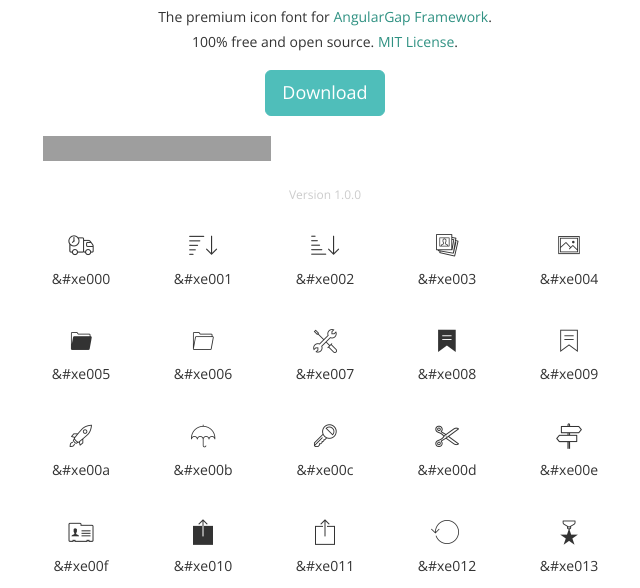
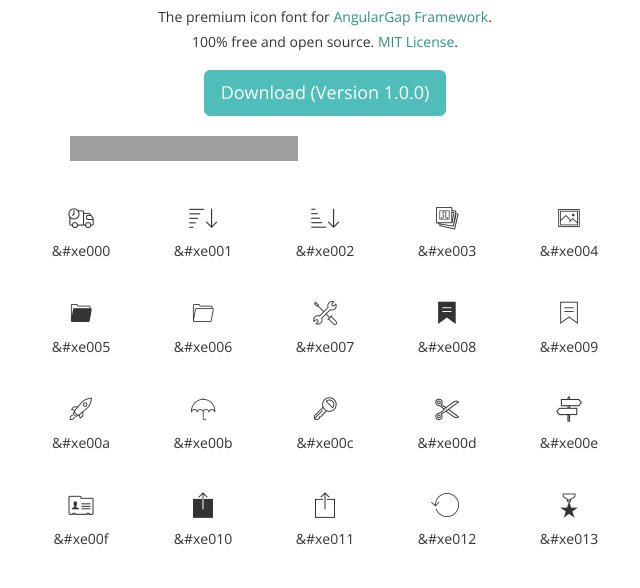
Before and after one commit to ejchet/angulargap.github.io, a website: page angularicons.html in a window 1280 px wide. Shown: the part 161-749 px from the top of the page, without its empty margins (315-955 px from the left). Drawn offline with nearby package versions, Linux system fonts and the light colour scheme; grey boxes are pictures that could not be loaded.

```diff
--- a/angularicons.html
+++ b/angularicons.html
@@ -20,7 +20,7 @@
         <img src="img/logo-icons.png">
         <h1>The premium icon font for <a href="http://angulargap.github.io" target="_blank">AngularGap Framework</a>.</h1>
         <h2>100% free and open source. <a href="http://opensource.org/licenses/mit-license.html" target="_blank" rel="external nofollow">MIT License</a>.</h2>
-        <a class="btn btn-info btn-lg download" href="https://github.com/angulargap/angularicons/archive/master.zip">Download</a>
+        <a class="btn btn-info btn-lg download" href="https://github.com/angulargap/angularicons/archive/master.zip">Download (Version 1.0.0)</a>
         <ul class="social">
           <li class="github-watch">
             <iframe src="http://ghbtns.com/github-btn.html?user=angulargap&amp;repo=angularicons&amp;type=watch&amp;count=true" title="Star on GitHub" frameborder="0" scrolling="0" width="120" height="25"></iframe>
@@ -28,13 +28,13 @@
           <li class="github-fork">
             <iframe src="http://ghbtns.com/github-btn.html?user=angulargap&amp;repo=angularicons&amp;type=fork&amp;count=true" title="Fork on GitHub" frameborder="0" scrolling="0" width="120" height="25"></iframe>
           </li>
-            <iframe allowtransparency="true" frameborder="0" scrolling="no" src="http://platform.twitter.com/widgets/follow_button.1375828408.html#_=1376720237528&amp;id=twitter-widget-1&amp;lang=en&amp;screen_name=flathemes&amp;show_count=true&amp;show_screen_name=true&amp;size=m" class="twitter-follow-button twitter-follow-button" title="Twitter Follow Button" data-twttr-rendered="true" style="width: 254px; height: 20px;"></iframe>
+          <li class="twitter-follow">
+              <iframe allowtransparency="true" frameborder="0" scrolling="no" src="http://platform.twitter.com/widgets/follow_button.1375828408.html#_=1376720237528&amp;id=twitter-widget-1&amp;lang=en&amp;screen_name=flathemes&amp;show_count=true&amp;show_screen_name=true&amp;size=m" class="twitter-follow-button twitter-follow-button" title="Twitter Follow Button" data-twttr-rendered="true" style="width: 254px; height: 20px;"></iframe>
           </li>
           <li class="twitter-share">
               <iframe allowtransparency="true" frameborder="0" scrolling="no" src="http://platform.twitter.com/widgets/tweet_button.1375828408.html#_=1376720237525&amp;count=horizontal&amp;id=twitter-widget-0&amp;lang=en&amp;original_referer=http%3A%2F%2Fgetbootstrap.com%2F&amp;related=mdo%3ACreator%20of%20Twitter%20Bootstrap&amp;size=m&amp;text=Bootflat&amp;url=http%3A%2F%2Fflathemes.com%2F&amp;via=flathemes" class="twitter-share-button twitter-count-horizontal" title="Twitter Tweet Button" data-twttr-rendered="true" style="width: 116px; height: 20px;"></iframe>
           </li>
         </ul>
-        <div class="version">Version 1.0.0</div>
       </div>
       <div class="container">
         <ul class="clearfix">
--- a/css/site-icons.css
+++ b/css/site-icons.css
@@ -59,13 +59,8 @@
 .header h2 {
     margin-top: 10px;
 }
-.header .download,
-.header .version {
+.header .download {
     margin-top: 20px;
-}
-.header .version {
-    font-size: 12px;
-    color: #ccc;
 }
 .header a {
     color: #2f9182;
```
Also changed, not shown: css/icon.min.css.
